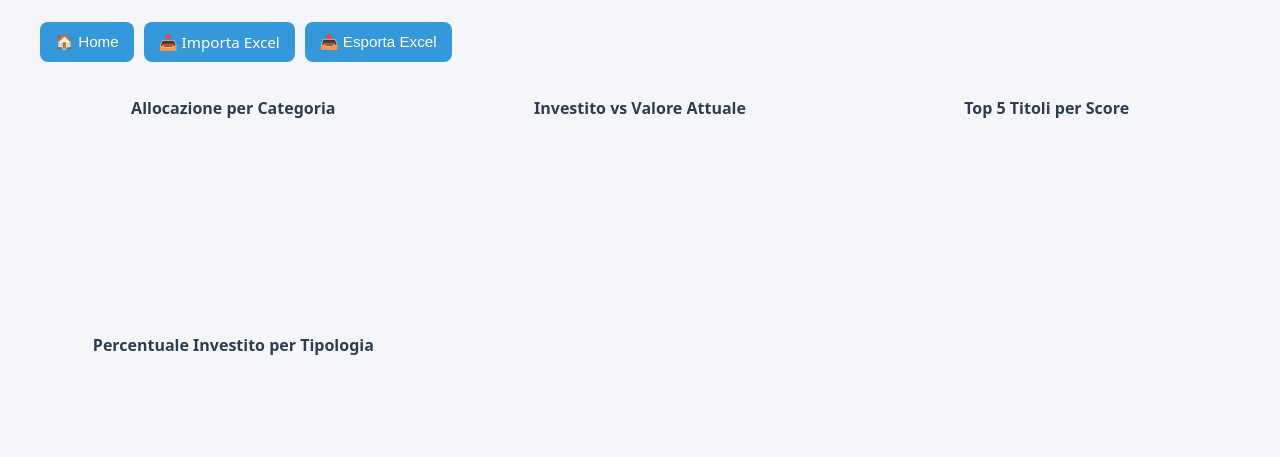
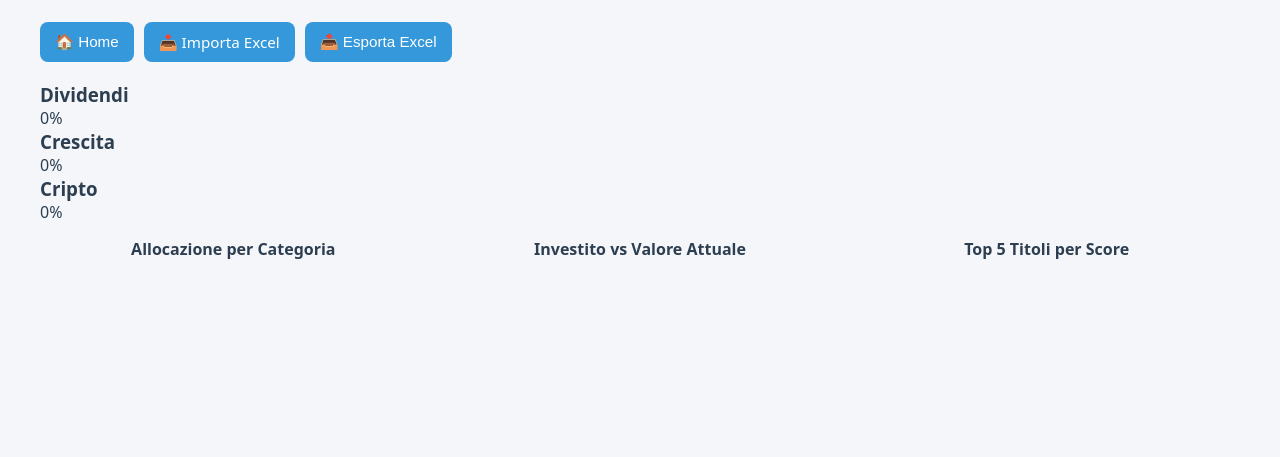
Before and after one commit to inglagattuta/Portafoglio, a plain HTML site: page dashboard.html in a window 1280 px wide. Shown: the part 93-550 px from the top of the page. Drawn offline with nearby package versions, Linux system fonts and the light colour scheme; a script that the page names is missing.

Commit message:
Update dashboard.html

```diff
--- a/dashboard.html
+++ b/dashboard.html
@@ -27,6 +27,24 @@
 
       <button onclick="exportExcel()">📤 Esporta Excel</button>
     </div>
+
+    <!-- MINI CARDS CATEGORIE -->
+<div class="mini-cards">
+  <div class="mini-card">
+    <h3>Dividendi</h3>
+    <p id="pctDividendi">0%</p>
+  </div>
+
+  <div class="mini-card">
+    <h3>Crescita</h3>
+    <p id="pctCrescita">0%</p>
+  </div>
+
+  <div class="mini-card">
+    <h3>Cripto</h3>
+    <p id="pctCripto">0%</p>
+  </div>
+</div>
 
     <!-- GRID GRAFICI -->
     <div class="charts-grid">
```
